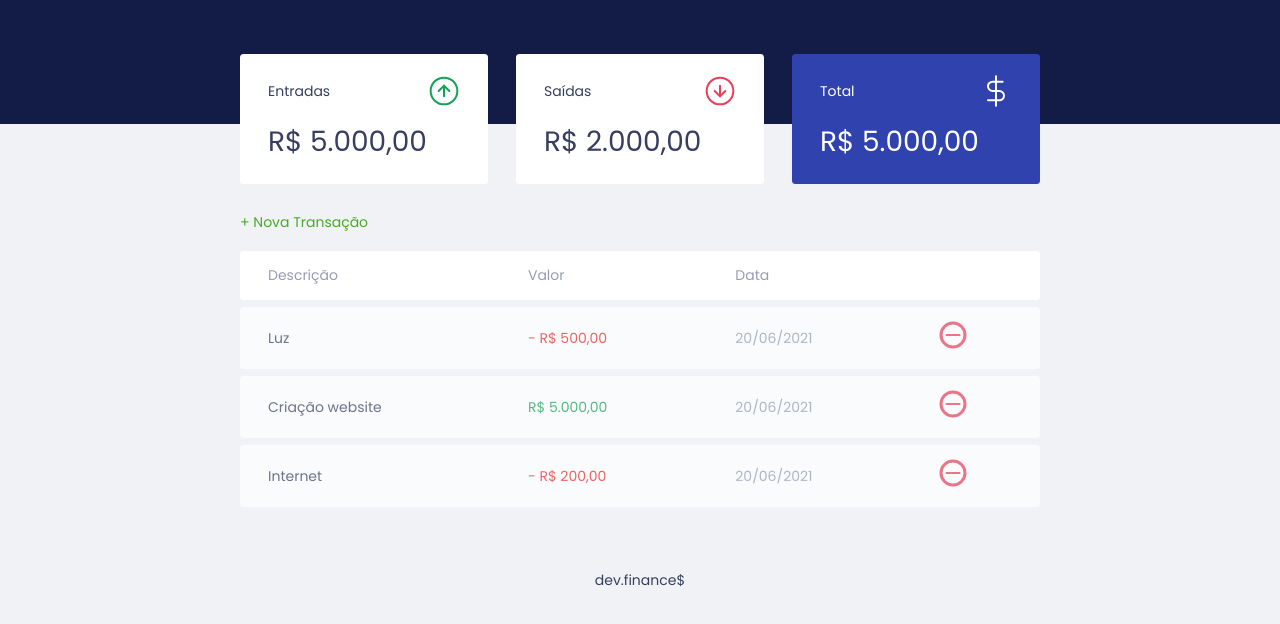
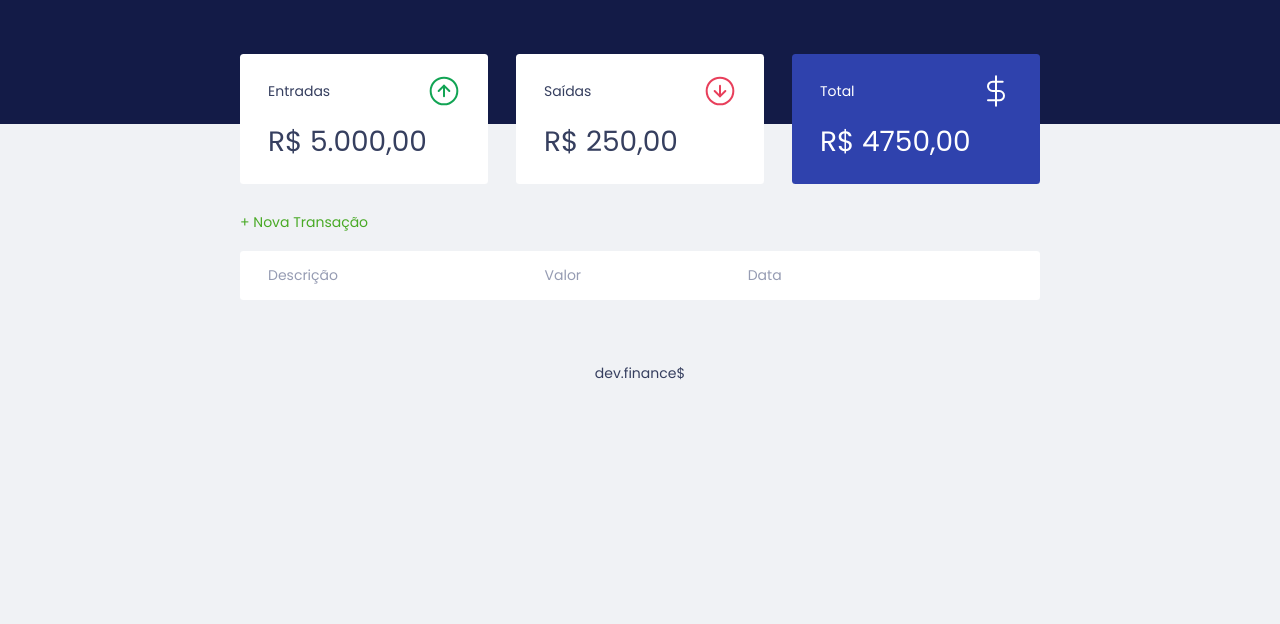
Before and after one commit to gabrielpierrout/devfinance, a plain HTML site: page index.html in a window 1280 px wide. Shown: the part 74-698 px from the top of the page. Drawn offline with Linux system fonts and the light colour scheme.

Commit message:
Adicionada classes aos p do Main, removido a tabela da estrutura HTML

```diff
--- a/index.html
+++ b/index.html
@@ -32,7 +32,7 @@
             <span>Entradas</span>
             <img src="./assets/income.svg" alt="Imagem de Entradas" />
           </h3>
-          <p>R$ 5.000,00</p>
+          <p id="incomeDisplay">R$ 5.000,00</p>
         </div>
 
         <div class="card">
@@ -40,7 +40,7 @@
             <span>Saídas</span>
             <img src="./assets/expense.svg" alt="Imagem de Saídas" />
           </h3>
-          <p>R$ 2.000,00</p>
+          <p id="expenseDisplay">R$ 250,00</p>
         </div>
 
         <div class="card total">
@@ -48,7 +48,7 @@
             <span>Total</span>
             <img src="./assets/total.svg" alt="Imagem de Total" />
           </h3>
-          <p>R$ 5.000,00</p>
+          <p id="totalDisplay">R$ 4750,00</p>
         </div>
       </section>
 
@@ -68,32 +68,7 @@
               <th></th>
             </tr>
           </thead>
-          <tbody>
-            <tr>
-              <td class="description">Luz</td>
-              <td class="expense">- R$ 500,00</td>
-              <td class="date">20/06/2021</td>
-              <td>
-                <img src="./assets/minus.svg" alt="Remover transação" />
-              </td>
-            </tr>
-            <tr>
-              <td class="description">Criação website</td>
-              <td class="income">R$ 5.000,00</td>
-              <td class="date">20/06/2021</td>
-              <td>
-                <img src="./assets/minus.svg" alt="Remover transação" />
-              </td>
-            </tr>
-            <tr>
-              <td class="description">Internet</td>
-              <td class="expense">- R$ 200,00</td>
-              <td class="date">20/06/2021</td>
-              <td>
-                <img src="./assets/minus.svg" alt="Remover transação" />
-              </td>
-            </tr>
-          </tbody>
+          <tbody></tbody>
         </table>
       </section>
     </main>
@@ -103,7 +78,7 @@
       <div class="modal">
         <div class="form">
           <h2>Nova Transação</h2>
-          <form action="">
+          <form action="" onsubmit="Form.submit(event)">
             <div class="input-group">
               <label for="description" class="sr-only">Descrição</label>
               <input
```
